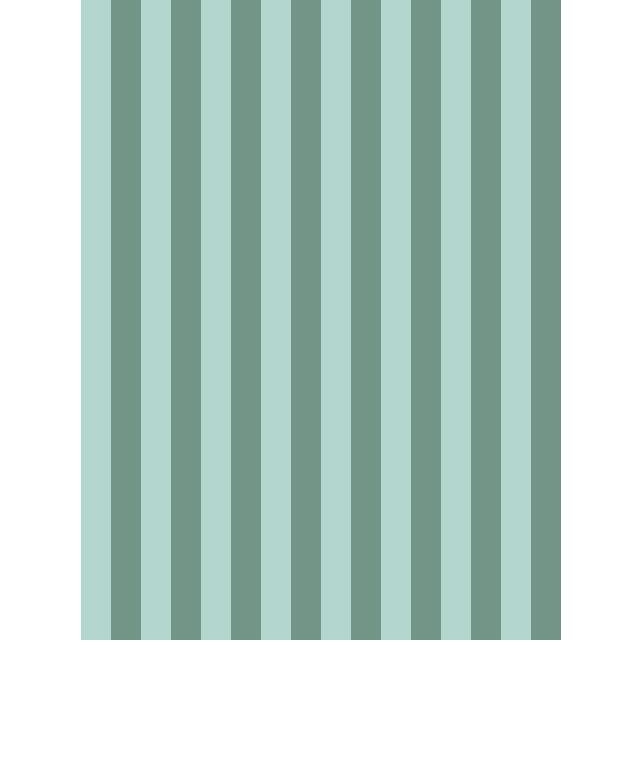
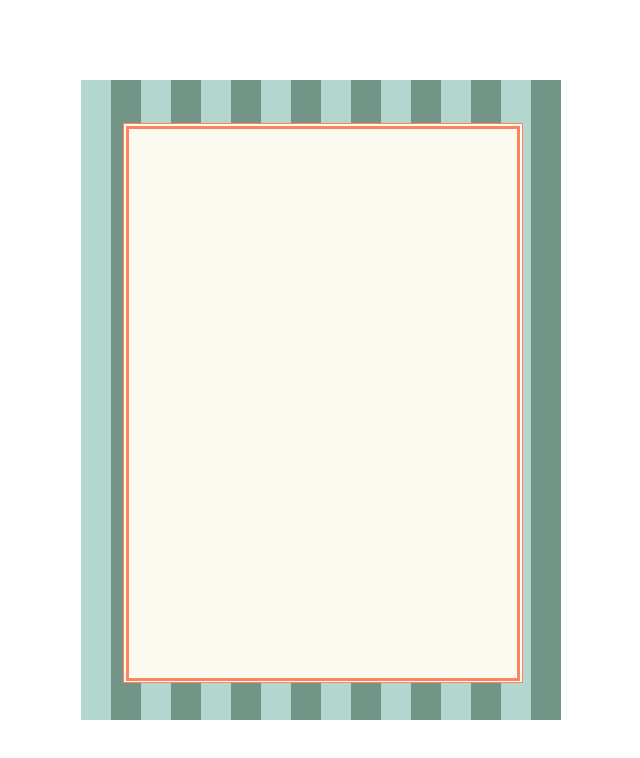
Before and after one commit to EDowning2000/tasiaTime, a Next.js app in the folder client/: page / in a window 1280 px wide. Shown: the top 758 px of the page, without its empty margins (319-959 px from the left). Built offline with nearby package versions, Linux system fonts and the light colour scheme.

Commit message:
getting the front of the card finished, just need to add the image

```diff
--- a/client/pages/index.js
+++ b/client/pages/index.js
@@ -2,6 +2,7 @@ import styles from "../styles/Home.module.css";
 export default function Home() {
   return (
     <div className={styles.mainContainer}>
+      <div className={styles.firstContainer}>
         <div className={styles.lightGreen}></div>
         <div className={styles.darkGreen}></div>
         <div className={styles.lightGreen}></div>
@@ -18,7 +19,12 @@ export default function Home() {
         <div className={styles.darkGreen}></div>
         <div className={styles.lightGreen}></div>
         <div className={styles.darkGreen}></div>
-      <div className={styles.secondaryContainer}></div>
+        <div className={styles.main}>
+          <div className={styles.main2}>
+            <div className={styles.main3}></div>
+          </div>
+        </div>
+      </div>
     </div>
   );
 }
--- a/client/styles/Home.module.css
+++ b/client/styles/Home.module.css
@@ -1,7 +1,10 @@
 .mainContainer {
+  display: flex;
+  margin: 5rem;
+}
+.firstContainer {
   height: 80vh;
   width: 30rem;
-  background-color: green;
   display: flex;
   margin: auto;
 }
@@ -15,3 +18,21 @@
   width: 2rem;
   background-color: rgb(114, 149, 136);
 }
+.main {
+  position: absolute;
+  margin-left: 2.6rem;
+  margin-top: 2.7rem;
+  background-color: rgb(251, 250, 241);
+  z-index: 100;
+  height: 70vh;
+  width: 25rem;
+  border: 1px solid rgb(255, 132, 94);
+}
+.main2 {
+  background-color: rgb(251, 250, 241);
+  height: 69.3vh;
+  width: 24.6rem;
+  margin-left: 0.15rem;
+  margin-top: 0.13rem;
+  border: 3px solid rgb(255, 132, 94);
+}
```
Lines whose indentation alone changed are shown as unchanged.
